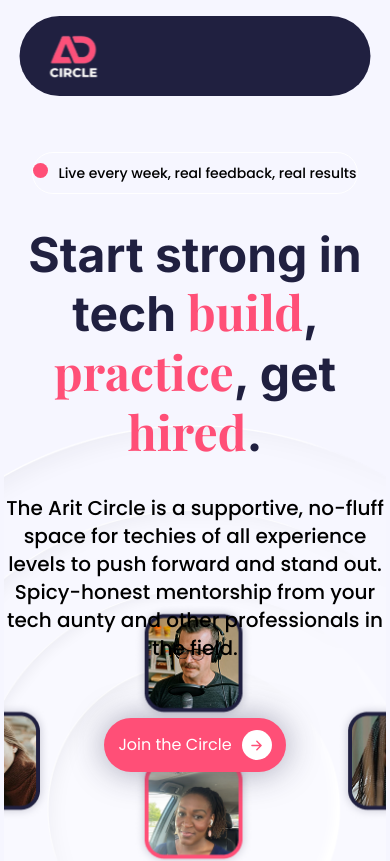
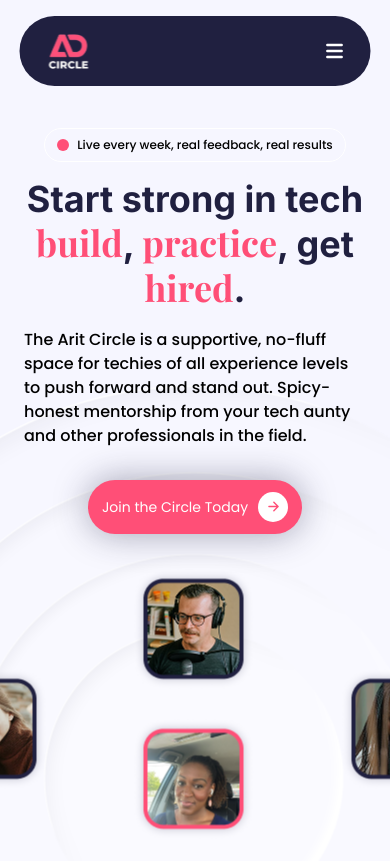
Before and after one commit to Rolalove/arit-circle, a Next.js app: page / in a window 390 px wide. Shown: the top 861 px of the page. Built offline with nearby package versions, Linux system fonts and the light colour scheme; a web font is replaced by a local one.

Commit message:
update: mobile respsonsiveness

```diff
--- a/src/app/layout.tsx
+++ b/src/app/layout.tsx
@@ -17,7 +17,7 @@
 });
 export const metadata: Metadata = {
   title: "Queen Arit Circle",
-  description: "Generated by create next app",
+  description: "Queen Arit Circle || commuity ",
   icons: "/QueenAritCircle.ico",
 };
 
--- a/src/app/page.tsx
+++ b/src/app/page.tsx
@@ -5,7 +5,7 @@
   return (
     <>
       <Navbar />
-      <main className="pt-20 flex flex-col  justify-center items-center min-h-screen">
+      <main className="pt-32 lg:pt-20 flex flex-col  justify-center items-center lg:min-h-screen">
         <HeroSection />
       </main>
     </>
--- a/src/components/HeroSection.tsx
+++ b/src/components/HeroSection.tsx
@@ -2,32 +2,32 @@
 
 export const HeroSection = () => {
   return (
-    <section className="relative flex flex-col items-center text-center w-full md:w-[80%] gap-y-8">
-      <div className="flex md:items-center  border-white border gap-2.5 py-2.5 md:px-3.5 rounded-full z-10">
-        <span className="w-[15px] h-[15px] bg-[#FF4F77] rounded-full"></span>
-        <p className="text-sm font-medium text-[#000000]">
+    <section className="relative flex flex-col items-center text-center w-full  md:w-[80%] gap-y-4 md:gap-y-8 px-6 md:px-0">
+      <div className="flex items-center border-white border gap-2 md:gap-2.5 py-2 md:py-2.5 px-3 md:px-3.5 rounded-full z-10">
+        <span className="w-3 h-3 md:w-[15px] md:h-[15px] bg-[#FF4F77] rounded-full flex-shrink-0"></span>
+        <p className="text-xs md:text-sm font-medium text-[#000000] whitespace-nowrap">
           Live every week, real feedback, real results
         </p>
       </div>
-      <h1 className="text-5xl font-bold text-center text-[#202040] leading-[1.2] z-10">
-        Start strong in tech <br className="hidden md:block" />{" "}
+      <h1 className="text-4xl  md:text-5xl font-bold text-center text-[#202040] leading-[1.2] z-10 ">
+        Start strong in tech <br className="hidden sm:block" />{" "}
         <span className="text-[#FF4F77] herosubstext">build</span>,{" "}
         <span className="text-[#FF4F77] herosubstext">practice</span>, get{" "}
         <span className="text-[#FF4F77] herosubstext">hired</span>.
       </h1>
-      <p className="text-xl font-medium text-[#000000] z-10">
+      <p className="text-base sm:text-lg md:text-xl text-left lg:text-center font-medium text-[#000000] z-10 md:px-0 ">
         The Arit Circle is a supportive, no-fluff space for techies of all
         experience levels to push forward and stand out. Spicy-honest mentorship
         from your tech aunty and other professionals in the field.
       </p>
-      <div className="mt-6 z-10">
+      <div className="mt-4 md:mt-6 z-10">
         <Button
-          text="Join the Circle"
+          text="Join the Circle Today"
           href="https://proxy.nas.io/queenaritcircle"
-          className="shadow-[0px_0px_35px_0px_#20204066]"
+          className="shadow-[0px_0px_35px_0px_#20204066] text-sm md:text-base"
         />
       </div>
-      <div className="absolute inset-1 bottom-0 bg-[url('/TheCircle.png')] bg-no-repeat bg-center bg-cover h-[895px]  -z-10"></div>
+      <div className="absolute inset-0  bg-[url('/TheCircle.png')]  bg-no-repeat bg-center bg-auto  h-[55rem] -z-10"></div>
     </section>
   );
 };
--- a/src/components/Navbar.tsx
+++ b/src/components/Navbar.tsx
@@ -1,20 +1,26 @@
+"use client";
 import Image from "next/image";
+import { useState } from "react";
+import { HiMenu, HiX } from "react-icons/hi";
 import { Button } from "./Button";
 
 export const Navbar = () => {
+  const [mobileMenuOpen, setMobileMenuOpen] = useState(false);
+
   return (
     <header className="fixed top-4 left-1/2 -translate-x-1/2 z-50 w-[90%] md:w-[85%]">
       <nav className="bg-[#202040] text-white rounded-full flex justify-between items-center py-2.5 px-6">
-        <div>
+        <div className="relative w-[50px] h-[50px] md:w-[60px] md:h-[60px]">
           <Image
             src="/QueenAritCircle.svg"
             alt="Queen arit circle logo"
-            width={60}
-            height={60}
+            fill
             quality={100}
+            className="object-contain"
           />
         </div>
 
+        {/* Desktop Navigation */}
         <ul className="hidden md:flex text-base gap-10 cursor-pointer">
           <li>Home</li>
           <li>Community</li>
@@ -23,10 +29,41 @@
           <li>FAQ</li>
         </ul>
 
+        {/* Desktop Contact Button */}
         <div className="hidden md:block">
           <Button text="Contact" href="https://proxy.nas.io/queenaritcircle" />
         </div>
+
+        {/* Mobile Menu Button */}
+        <button
+          className="md:hidden text-white text-2xl"
+          onClick={() => setMobileMenuOpen(!mobileMenuOpen)}
+          aria-label="Toggle mobile menu"
+        >
+          {mobileMenuOpen ? <HiX /> : <HiMenu />}
+        </button>
       </nav>
+
+      {/* Mobile Menu Dropdown */}
+      {mobileMenuOpen && (
+        <div className="md:hidden absolute top-full left-0 right-0 mt-2 bg-[#202040] text-white rounded-2xl py-4 px-6">
+          <ul className="flex flex-col gap-4 text-base">
+            <li className="cursor-pointer hover:text-gray-300">Home</li>
+            <li className="cursor-pointer hover:text-gray-300">Community</li>
+            <li className="cursor-pointer hover:text-gray-300">Mentorship</li>
+            <li className="cursor-pointer hover:text-gray-300">
+              Live Sessions
+            </li>
+            <li className="cursor-pointer hover:text-gray-300">FAQ</li>
+          </ul>
+          <div className="mt-4 pt-4 border-t border-gray-600">
+            <Button
+              text="Contact"
+              href="https://proxy.nas.io/queenaritcircle"
+            />
+          </div>
+        </div>
+      )}
     </header>
   );
 };
```
Also changed, not shown: public/TheCircle.webp (added).
